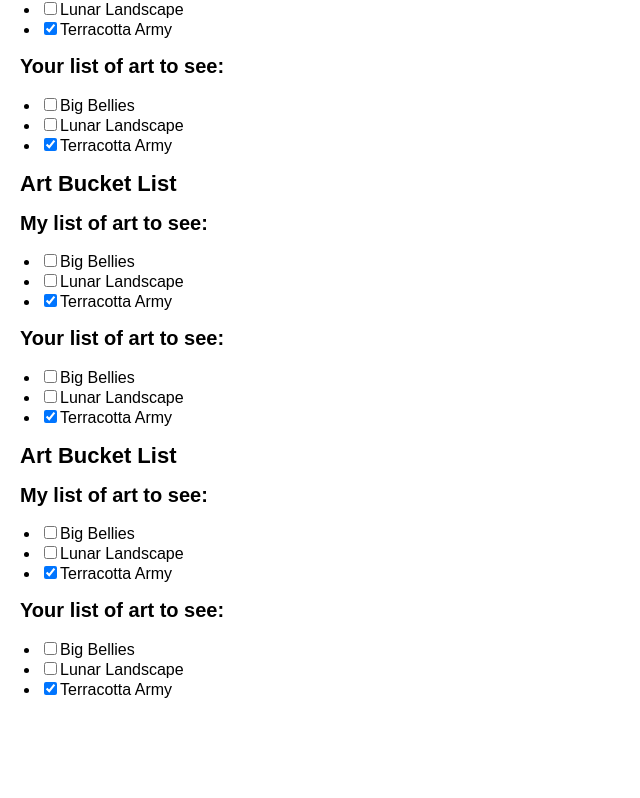
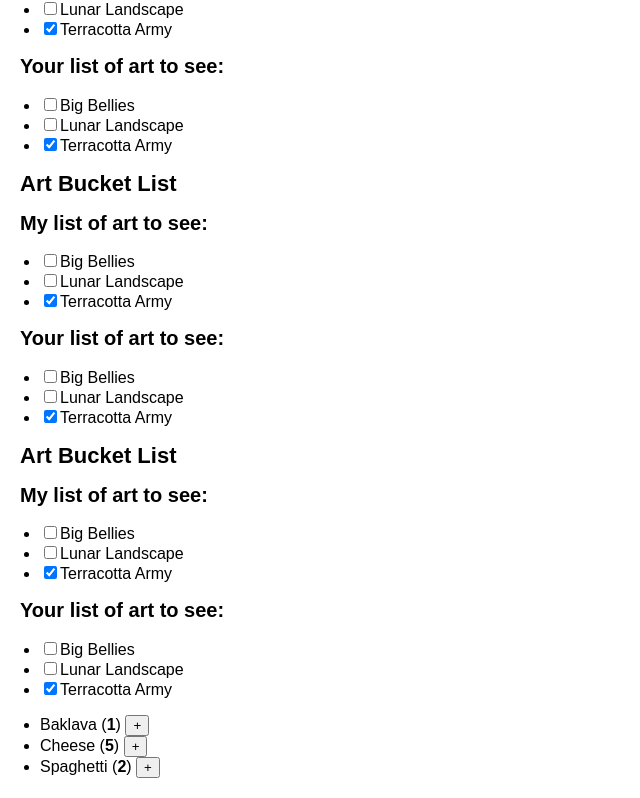
Before and after one commit to zelitosaide/react-js-course, a React (Create React App) app: page / in a window 1280 px wide. Shown: the part 1225-2023 px from the top of the page, without its empty margins (0-640 px from the left). Before the commit the page ends 1944 px from the top, so only its background shows below. Built offline with nearby package versions, Linux system fonts and the light colour scheme.

Commit message:
Updating arrays in state

```diff
--- a/src/learn/learn-react/adding-interactivity/updating-arrays-in-state/challenges/update-an-item-in-the-shopping-cart.js
+++ b/src/learn/learn-react/adding-interactivity/updating-arrays-in-state/challenges/update-an-item-in-the-shopping-cart.js
@@ -14,4 +14,19 @@ export default function Index() {
 
 function ShoppingCart() {
   const [products, setProducts] = useState(initialProducts);
+
+  function handleIncreaseClick() {}
+
+  return (
+    <ul>
+      {products.map(function (product) {
+        return (
+          <li key={product.id}>
+            {product.name} (<b>{product.count}</b>){" "}
+            <button onClick={handleIncreaseClick}>+</button>
+          </li>
+        );
+      })}
+    </ul>
+  );
 }
```
